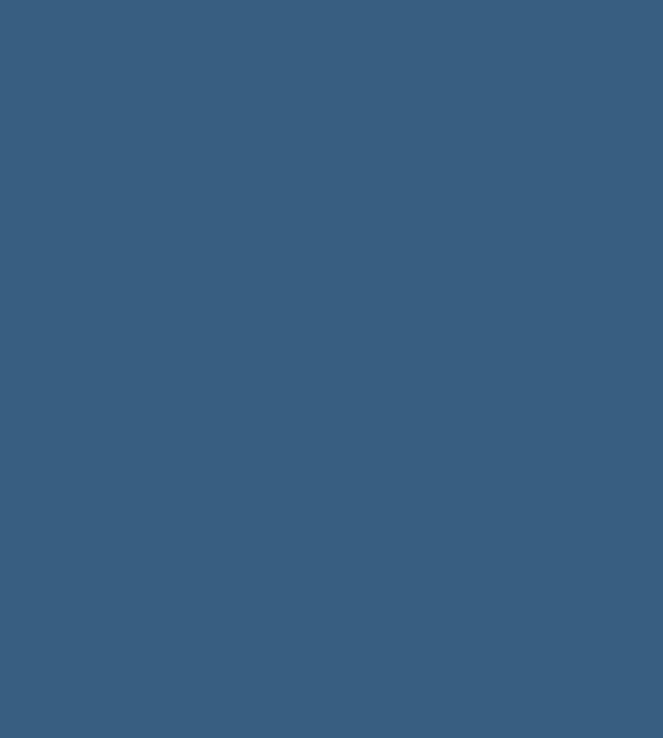
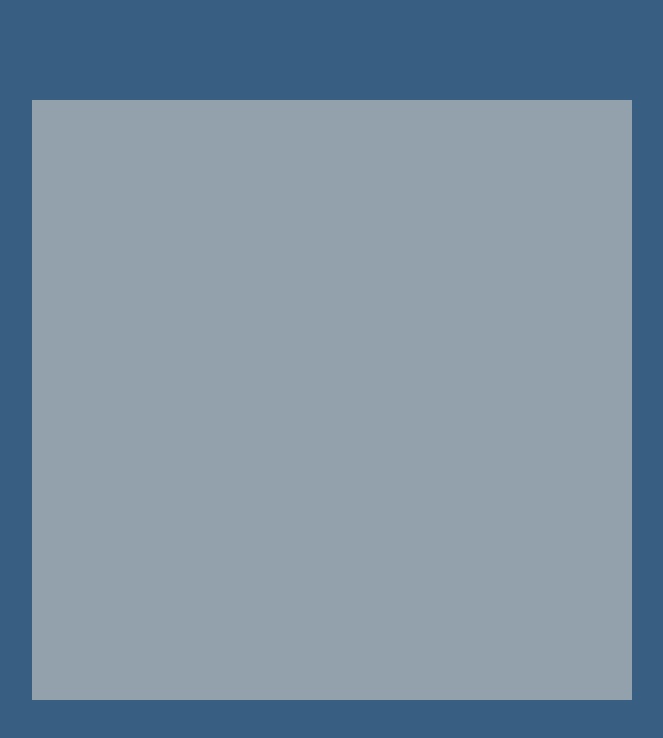
Before and after one commit to dmytroivanishin/snake, a website built with webpack: page public/index.html in a window 1280 px wide. Shown: the whole page, without its empty margins (308-971 px from the left). Built offline with nearby package versions, Linux system fonts and the light colour scheme.

Commit message:
Add canvas

```diff
--- a/public/index.html
+++ b/public/index.html
@@ -6,6 +6,9 @@
     <title>Snake</title>
 </head>
 <body>
+    <div class="game-box">
+        <canvas id="game-field" class="game-box__game-field"></canvas>
+    </div>
 
 </body>
 </html>
--- a/src/index.js
+++ b/src/index.js
@@ -13,7 +13,22 @@ const state = {
     }
 };
 
-//window.addEventListener("load", () => {
+
+window.addEventListener("load", () => {
+
+    const canvas = document.getElementById("game-field");
+    const ctx = canvas.getContext("2d");
+
+    // console.log(ctx);
+
+    // ctx.fillStyle = "blue";
+    // ctx.beginPath();
+    // ctx.moveTo(6 - (20 / 2), 6 - (20 / 2));
+    // ctx.lineTo(6 + (20 / 2), 6 - (20 / 2));
+    // ctx.lineTo(6 + (20 / 2), 6 + (20 / 2));
+    // ctx.lineTo(6 - (20 / 2), 6 + (20 / 2));
+    // ctx.closePath();
+    // ctx.fill();
 
     document.addEventListener("keydown", (e) => {
 
@@ -23,21 +38,10 @@ const state = {
 
     });
 
-//});
+    // animateRAFInterval.start((time) => {
+    //     moveSnake(state.snake);
+    //     console.dir(state.snake);
+    // }, 1000);
 
-console.log(animateRAFInterval.cancel());
 
-animateRAFInterval.start((time) => {
-    moveSnake(state.snake);
-    console.dir(state.snake);
-}, 1000);
-
-//animateRAFInterval.cancel();
-
-setTimeout(() => {
-    animateRAFInterval.cancel();
-}, 5500);
-
-setTimeout(() => {
-    console.log(animateRAFInterval.cancel());
-}, 6000);
+});
--- a/src/index.scss
+++ b/src/index.scss
@@ -1,3 +1,20 @@
 body{
+    margin: 0;
+    padding: 0;
     background-color: rgb(56, 94, 129);
 }
+
+.game-box{
+    position: absolute;
+    top: 50%;
+    left: 50%;
+    transform: translate(-50% , -50%);
+    width: 600px;
+    height: 600px;
+    margin: 0 auto;
+    background-color: rgb(147, 161, 173);
+    &__game-field{
+        display: block;
+        margin: 0 auto;
+    }
+}
```
